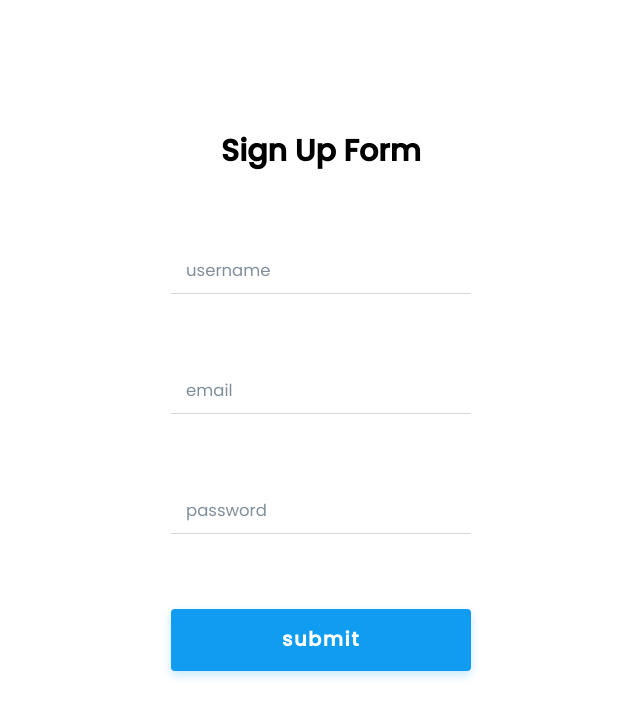
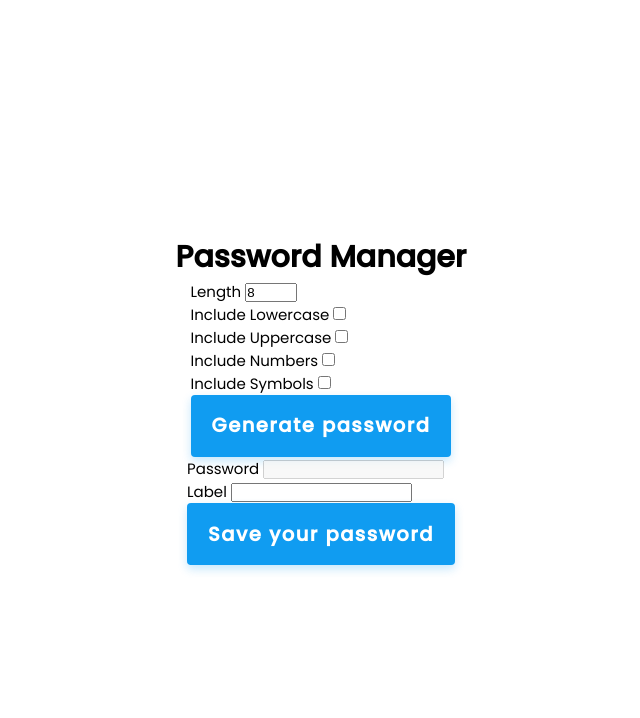
Before and after one commit to jakubfiglak/Password-Manager, a website built with Parcel: page index.html in a window 1280 px wide. Shown: the whole page, without its empty margins (319-959 px from the left). Built offline with nearby package versions, Linux system fonts and the light colour scheme.

Commit message:
Create basic markup of the app

```diff
--- a/index.html
+++ b/index.html
@@ -9,49 +9,85 @@
   </head>
   <body>
     <div class="container">
-      <h2 class="heading">Sign Up Form</h2>
-      <form class="signup" id="signup" autocomplete="off">
-        <fieldset class="signup__field">
+      <h1 class="heading">Password Manager</h1>
+      <div class="generator">
+        <div class="generator__setting">
+          <label for="length" class="generator__label">Length</label>
+          <input
+            type="number"
+            name="length"
+            id="length"
+            min="8"
+            max="20"
+            value="8"
+            class="generator__number-input"
+          />
+        </div>
+        <div class="generator__setting">
+          <label for="lowercase" class="generator__label"
+            >Include Lowercase</label
+          >
+          <input
+            type="checkbox"
+            name="lowercase"
+            id="lowercase"
+            class="generator__checkbox"
+          />
+        </div>
+        <div class="generator__setting">
+          <label for="uppercase" class="generator__label"
+            >Include Uppercase</label
+          >
+          <input
+            type="checkbox"
+            name="uppercase"
+            id="uppercase"
+            class="generator__checkbox"
+          />
+        </div>
+        <div class="generator__setting">
+          <label for="number" class="generator__label">Include Numbers</label>
+          <input
+            type="checkbox"
+            name="number"
+            id="number"
+            class="generator__checkbox"
+          />
+        </div>
+        <div class="generator__setting">
+          <label for="symbol" class="generator__label">Include Symbols</label>
+          <input
+            type="checkbox"
+            name="symbol"
+            id="symbol"
+            class="generator__checkbox"
+          />
+        </div>
+        <button class="btn generator__btn">Generate password</button>
+      </div>
+      <form class="form" id="form">
+        <div class="form__element">
+          <label for="password" class="form__label">Password</label>
           <input
             type="text"
-            class="signup__input"
-            id="username"
-            name="username"
-            placeholder=" "
+            name="password"
+            id="password"
+            disabled
             required
-            minlength="4"
-            maxlength="20"
+            class="form__input"
           />
-          <label for="username" class="signup__label">username</label>
-          <small class="signup__error">This field is required</small>
-        </fieldset>
-        <fieldset class="signup__field">
+        </div>
+        <div class="form__element">
+          <label for="label" class="form__label">Label</label>
           <input
-            type="email"
-            class="signup__input"
-            id="email"
-            name="email"
+            type="text"
+            name="label"
+            id="label"
             required
-            placeholder=" "
+            class="form__input"
           />
-          <label for="email" class="signup__label">email</label>
-          <small class="signup__error">This field is required</small>
-        </fieldset>
-        <fieldset class="signup__field">
-          <input
-            type="password"
-            class="signup__input"
-            id="password"
-            name="password"
-            required
-            placeholder=" "
-            pattern="^(?=.{10,}$)(?=.*[a-z])(?=.*[A-Z])(?=.*[0-9])(?=.*\W).*$"
-            title="1 uppercase, 1 lowercase, 1 digit, 1 special character, length of 10"
-          />
-          <label for="password" class="signup__label">password</label>
-          <small class="signup__error">This field is required</small>
-        </fieldset>
-        <input type="submit" value="submit" class="btn" />
+        </div>
+        <input type="submit" value="Save your password" class="btn form__btn" />
       </form>
     </div>
   </body>
```
Also changed, not shown: dist/index.html, 3 other files.
